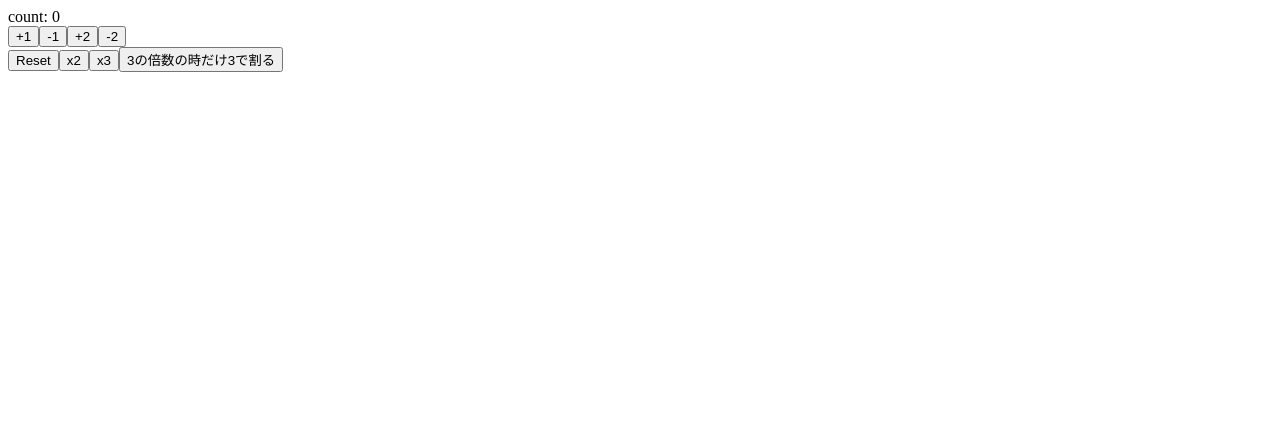
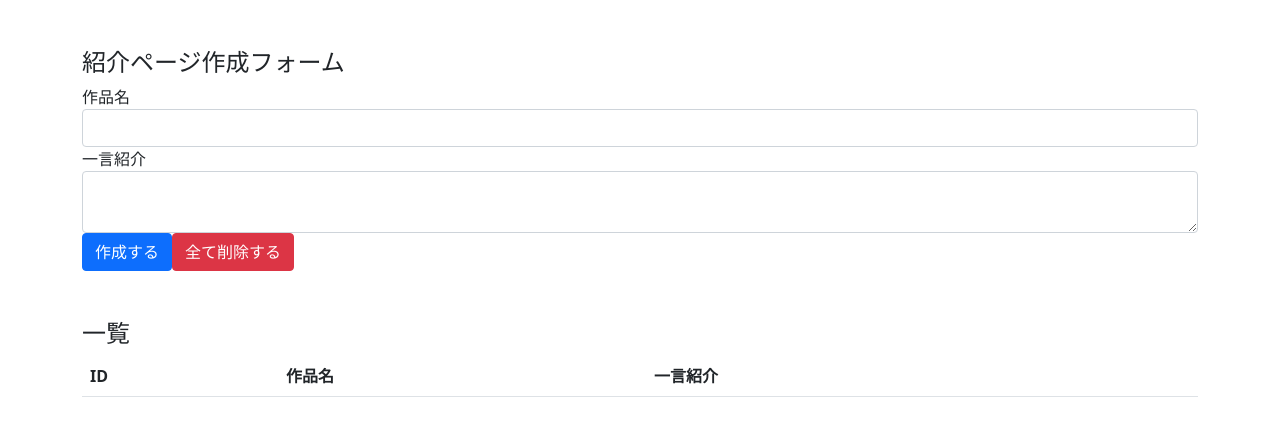
Before and after one commit to sil-co/React-hooks-101, a React (Create React App) app: page / in a window 1280 px wide. Shown: the top 436 px of the page. Built offline with nearby package versions, Linux system fonts and the light colour scheme.

Commit message:
create introducing form and event table with bootstrap5.1.3

```diff
--- a/package.json
+++ b/package.json
@@ -6,6 +6,7 @@
     "@testing-library/jest-dom": "^5.14.1",
     "@testing-library/react": "^11.2.7",
     "@testing-library/user-event": "^12.8.3",
+    "bootstrap": "5.1.3",
     "react": "^17.0.2",
     "react-dom": "^17.0.2",
     "react-scripts": "4.0.3",
--- a/src/App.js
+++ /dev/null
@@ -1,61 +0,0 @@
-import React, { useState } from 'react';
-
-const App = () => {
-  const [count, setCount] = useState(0);
-
-  const initCount = count;
-
-  const increment = () => {
-    setCount(count + 1);
-  };
-
-  const decrement = () => {
-    setCount(count - 1);
-  };
-
-  const increment2 = () => {
-    setCount((prevCount) => prevCount + 2);
-  };
-
-  const decrement2 = () => {
-    setCount((prevCount) => prevCount - 2);
-  };
-
-  const reset = () => {
-    setCount(0);
-  };
-
-  const times = () => {
-    setCount(count * 2);
-  };
-
-  const triple = () => {
-    setCount((prevCount) => prevCount * 3);
-  };
-
-  const divideThree = () => {
-    if (count % 3 === 0) {
-      setCount(count / 3);
-    }
-  };
-
-  return (
-    <div>
-      <div>
-        count: {count}
-      </div>
-      <button onClick={increment}>+1</button>
-      <button onClick={decrement}>-1</button>
-      <button onClick={increment2}>+2</button>
-      <button onClick={decrement2}>-2</button>
-      <div>
-        <button onClick={reset}>Reset</button>
-        <button onClick={times}>x2</button>
-        <button onClick={triple}>x3</button>
-        <button onClick={divideThree}>3の倍数の時だけ3で割る</button>
-      </div>
-    </div>
-  );
-}
-
-export default App;
--- /dev/null
+++ b/src/components/App.js
@@ -0,0 +1,41 @@
+import React, { useState, useEffect } from 'react';
+import 'bootstrap/dist/css/bootstrap.min.css';
+
+const App = () => {
+
+  return (
+    <div className="container">
+      <h4 className="mt-5">紹介ページ作成フォーム</h4>
+      <form>
+        <div className="form-group">
+          <label htmlFor="formEventTitle">作品名</label>
+          <input className="form-control" id="formEventTitle" />
+        </div>
+        <div className="form-group">
+          <label htmlFor="formEventBody">一言紹介</label>
+          <textarea className="form-control" id="formEventBody" />
+        </div>
+
+        <button className="btn btn-primary">作成する</button>
+        <button className="btn btn-danger">全て削除する</button>
+      </form>
+
+      <h4 className="mt-5">一覧</h4>
+      <table className="table table-hover">
+        <thead>
+          <tr>
+            <th>ID</th>
+            <th>作品名</th>
+            <th>一言紹介</th>
+            <th></th>
+          </tr>
+        </thead>
+        <tbody>
+
+        </tbody>
+      </table>
+    </div>
+  );
+};
+
+export default App;
--- a/src/index.js
+++ b/src/index.js
@@ -1,6 +1,6 @@
 import React from 'react';
 import ReactDOM from 'react-dom';
-import App from './App';
+import App from './components/App';
 // import reportWebVitals from './reportWebVitals';
 
 ReactDOM.render(
```
Also changed, not shown: 1 other file (tests, documents, lock files or other folders).
